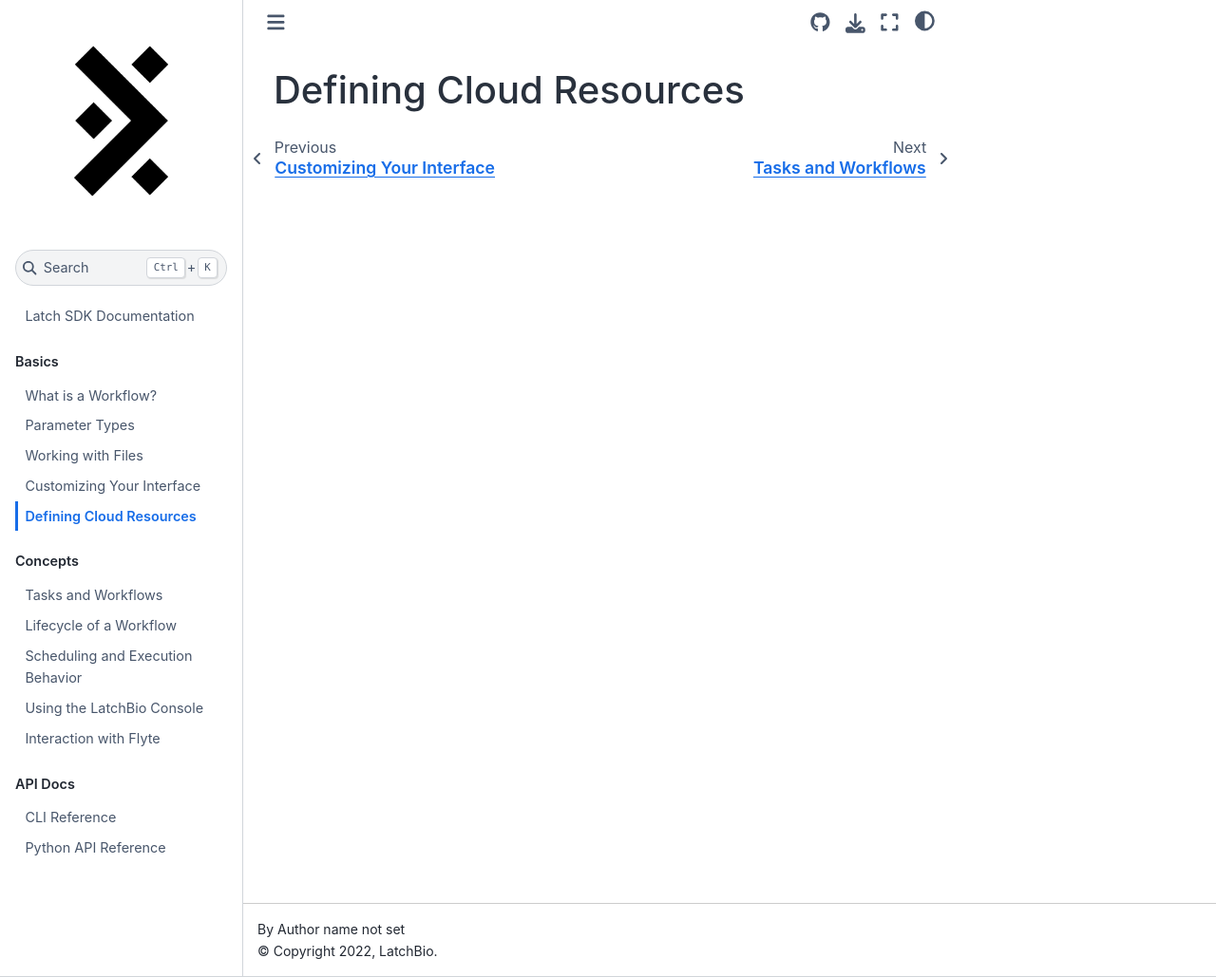
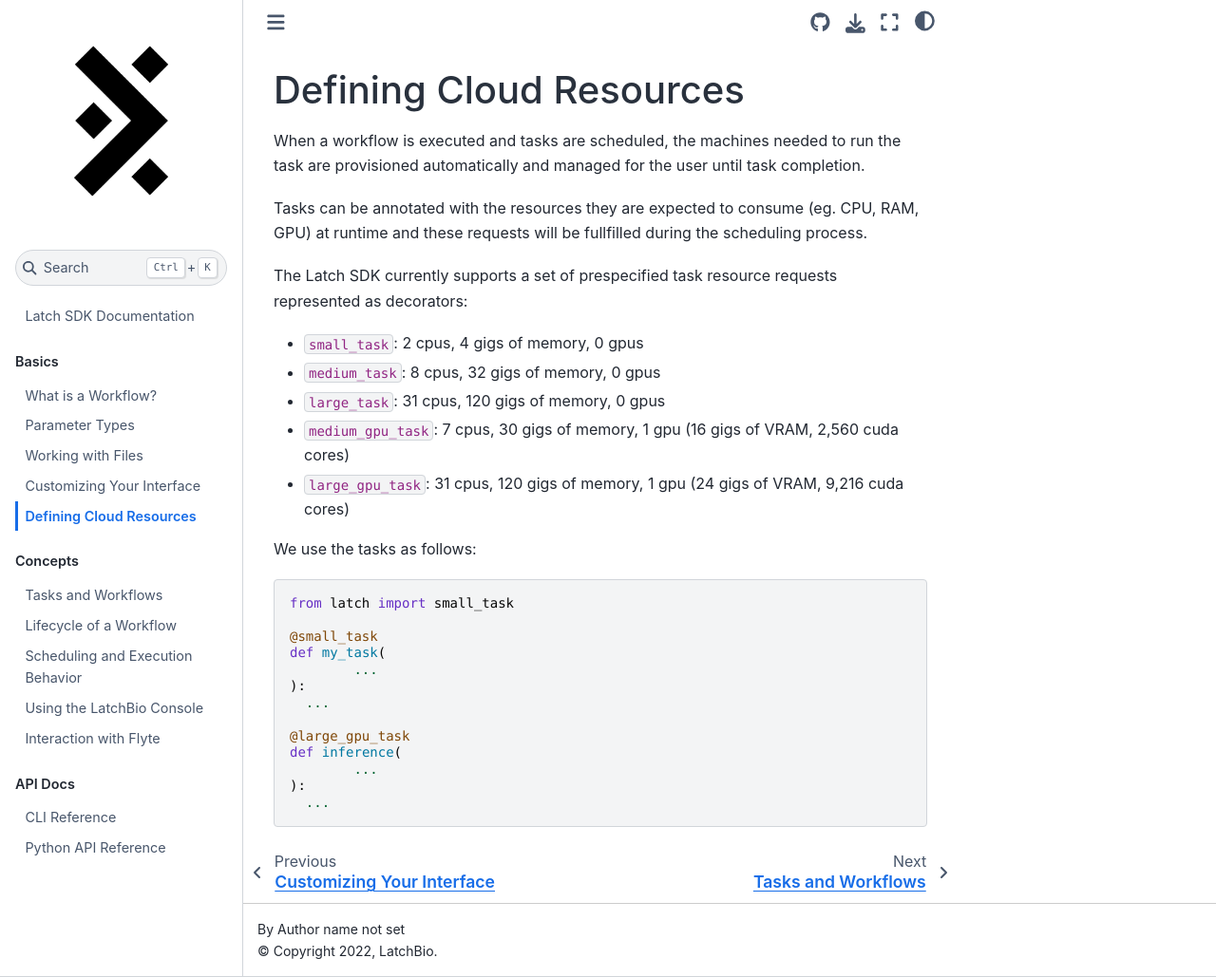
Before and after one commit to latchbio/latch, a Sphinx documentation site: the page built from docs/source/basics/defining_cloud_resources.md, in a window 1280 px wide and 1029 px high. Shown: the whole window at 95% size. Built offline with Sphinx 7.4.7 and the Sphinx Book theme 1.1.4, drawn with Linux system fonts in a browser that asks for light colours.

Commit message:
docs: defining cloud resources:

````diff
--- a/docs/source/basics/defining_cloud_resources.md
+++ b/docs/source/basics/defining_cloud_resources.md
@@ -1,2 +1,37 @@
 Defining Cloud Resources
 ---
+
+When a workflow is executed and tasks are scheduled, the machines needed to run
+the task are provisioned automatically and managed for the user until task
+completion.
+
+Tasks can be annotated with the resources they are expected to consume (eg. CPU,
+RAM, GPU) at runtime and these requests will be fullfilled during the scheduling
+process.
+
+The Latch SDK currently supports a set of prespecified task resource requests
+represented as decorators:
+
+* `small_task`: 2 cpus, 4 gigs of memory, 0 gpus
+* `medium_task`: 8 cpus, 32 gigs of memory, 0 gpus
+* `large_task`: 31 cpus, 120 gigs of memory, 0 gpus
+* `medium_gpu_task`: 7 cpus, 30 gigs of memory, 1 gpu (16 gigs of VRAM, 2,560 cuda cores)
+* `large_gpu_task`: 31 cpus, 120 gigs of memory, 1 gpu (24 gigs of VRAM, 9,216 cuda cores)
+
+We use the tasks as follows:
+
+```
+from latch import small_task
+
+@small_task
+def my_task(
+	...
+):
+  ...
+
+@large_gpu_task
+def inference(
+	...
+):
+  ...
+```
````
